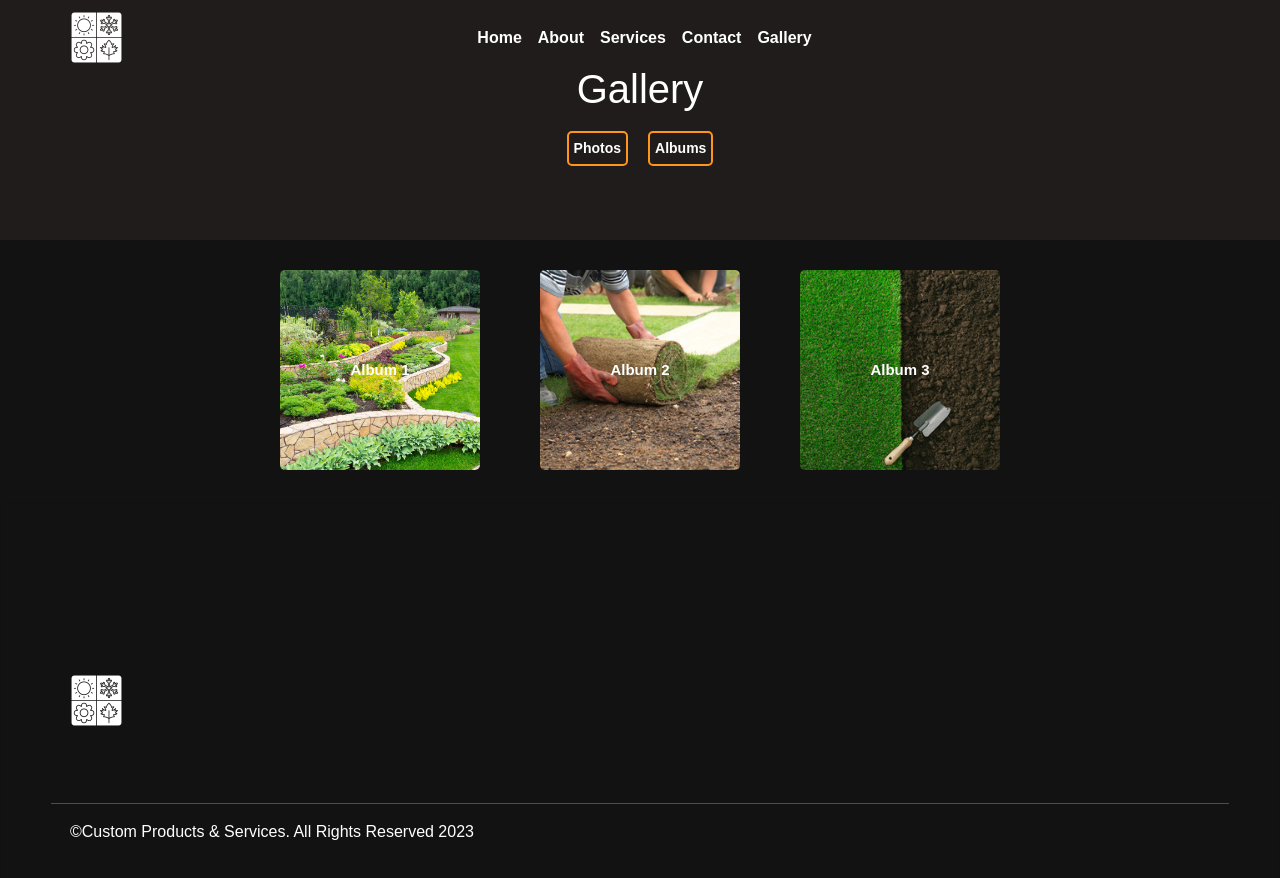
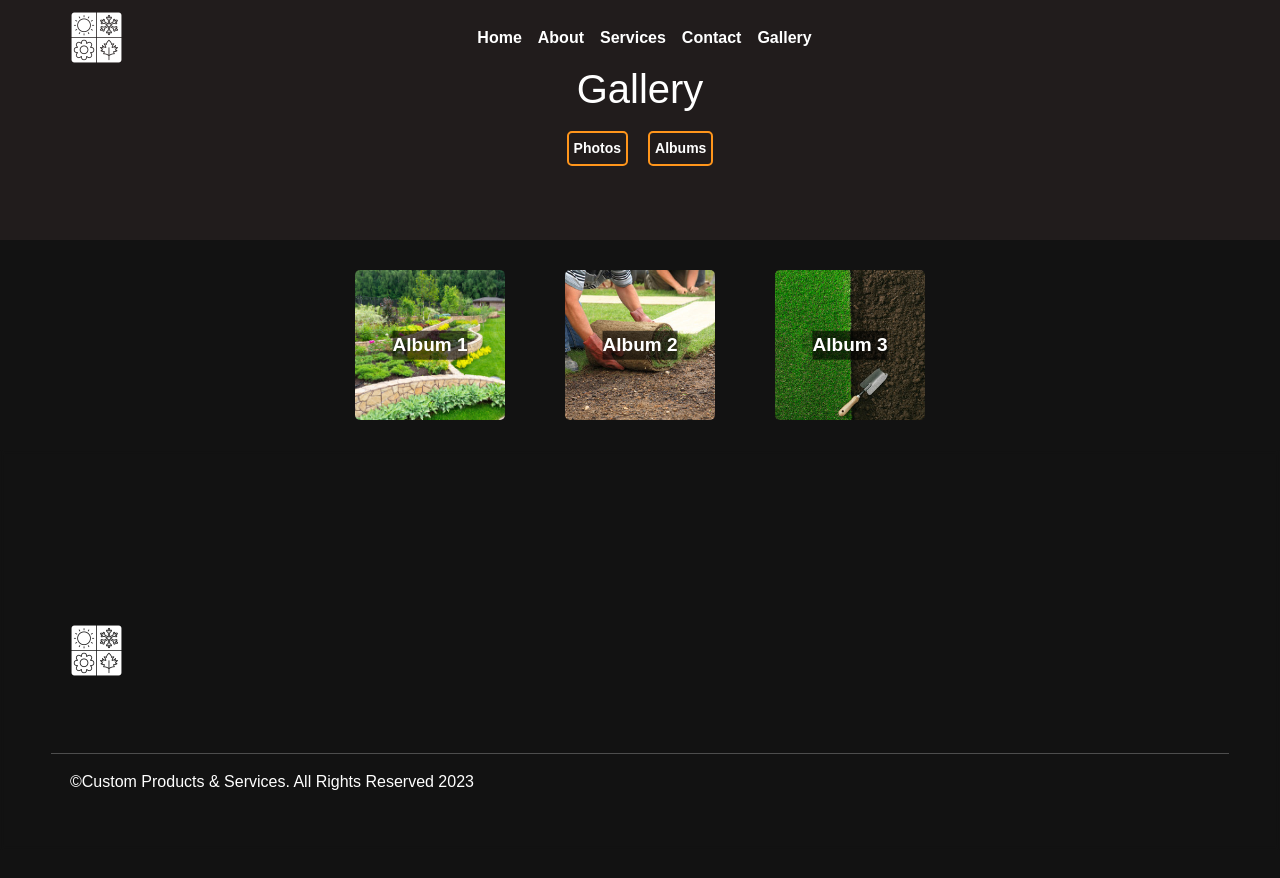
Before and after one commit to MikeAtwood/custom-products, a React (Vite) app: page /gallery in a window 1280 px wide. Both pictures are taken after a click on the button "Albums". Shown: the top 878 px of the page. After the commit the page ends 850 px from the top, so only its background shows below. Built offline with nearby package versions, Linux system fonts and the light colour scheme.

Commit message:
updated gallery album css

```diff
--- a/src/Gallery.css
+++ b/src/Gallery.css
@@ -94,8 +94,9 @@ h1 {
 }
 
 .album-button {
-    width: 200px;
-    height: 200px;
+    position: relative;
+    width: 150px;
+    height: 150px;
     object-fit: cover;
     border-radius: 5px;
 }
@@ -108,7 +109,10 @@ h1 {
     color: white;
     font-weight: bold;
     text-align: center;
+    font-size: 19px;
+    background-color: rgba(0, 0, 0, 0.6);
 }
+
 
 @media (max-width: 768px) {
     .gallery-main {
```
